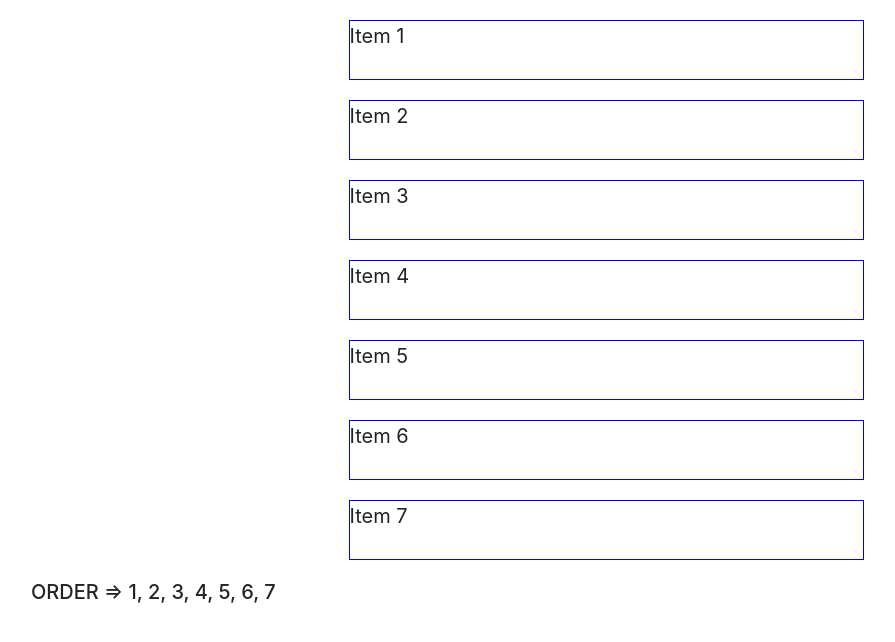
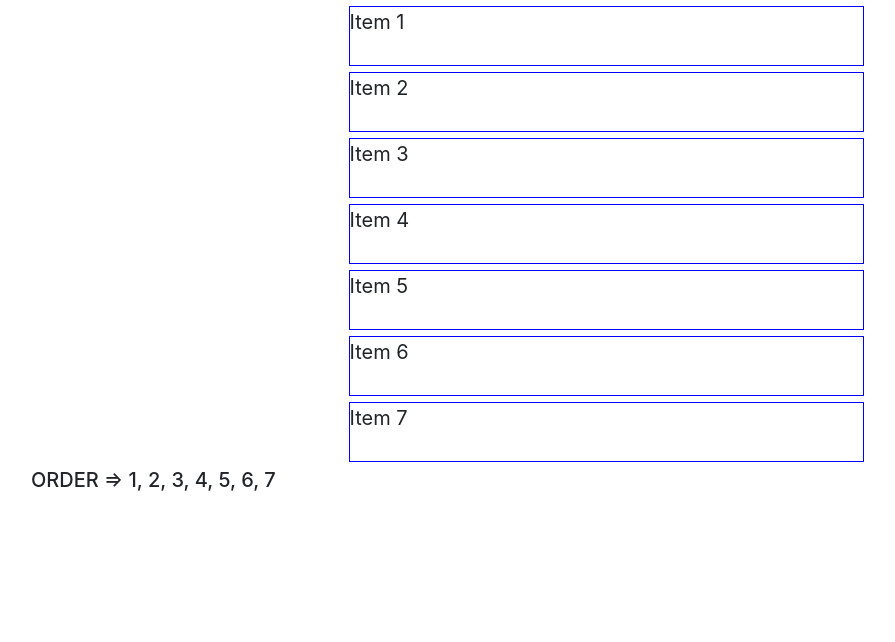
Before and after one commit to muremwa/sortable-list-html, a plain HTML site: page index.html in a window 1280 px wide. Shown: the whole page, without its empty margins (54-949 px from the left). Drawn offline with nearby package versions, Linux system fonts and the light colour scheme.

Commit message:
3rd commit

```diff
--- a/css/main.css
+++ b/css/main.css
@@ -46,7 +46,7 @@ html {
 
 .drg-item-park {
     width: 100%;
-    height: 1em;
+    height: 0.3em;
 }
 
 .drg-item-wild > .drg-item-park {
```
